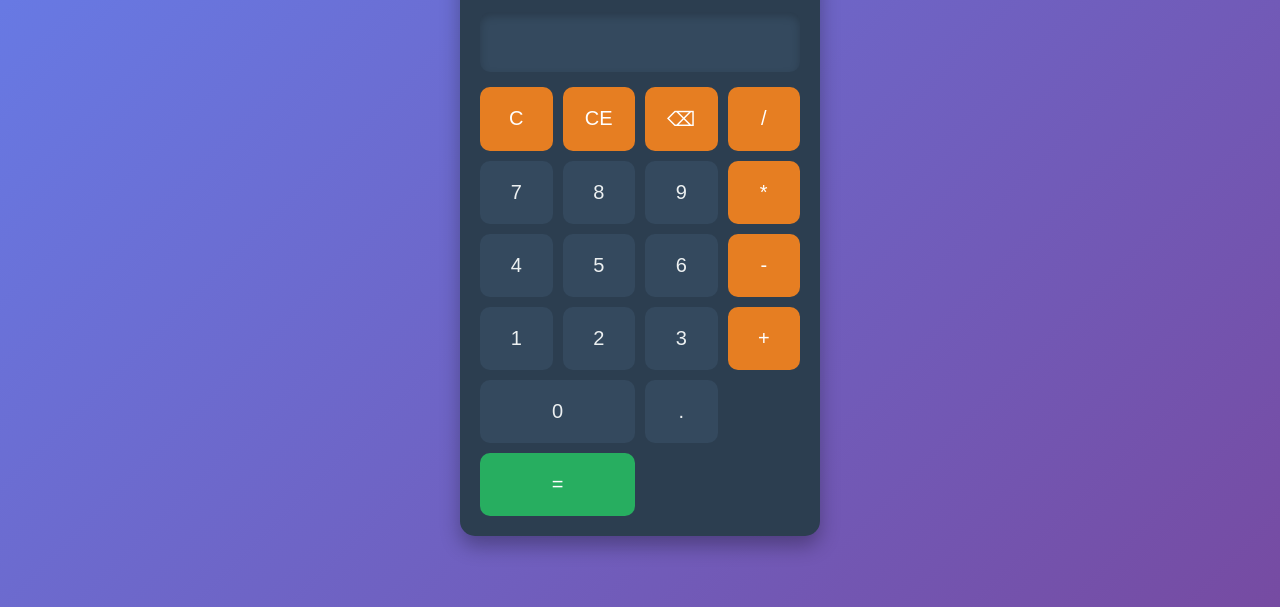
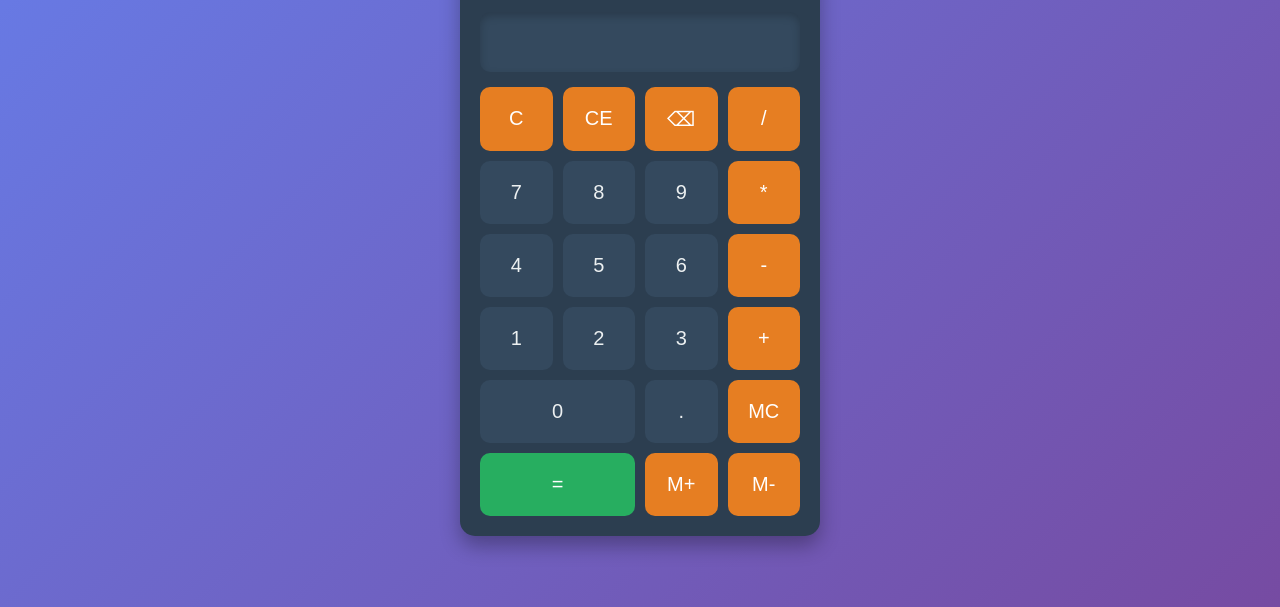
Before and after one commit to SAURAV6393/Calculator-with-basic-mathematical-operations, a plain HTML site: page index.html in a window 1280 px wide. Shown: the part 193-800 px from the top of the page. Drawn offline with Linux system fonts and the light colour scheme.

Commit message:
Update index.html

```diff
--- a/index.html
+++ b/index.html
@@ -1,4 +1,4 @@
-<!DOCTYPE html>
+ <!DOCTYPE html>
 <html lang="en">
 <head>
     <meta charset="UTF-8">
@@ -32,7 +32,10 @@
             <button onclick="appendToDisplay('+')" class="operator">+</button>
             <button onclick="appendToDisplay('0')" class="zero">0</button>
             <button onclick="appendToDisplay('.')">.</button>
+            <button onclick="memoryClear()" class="operator">MC</button>
             <button onclick="calculateResult()" class="equals operator">=</button>
+            <button onclick="memoryAdd()" class="operator">M+</button>
+            <button onclick="memorySubtract()" class="operator">M-</button>
         </div>
     </div>
     <script src="script.js"></script>
```
